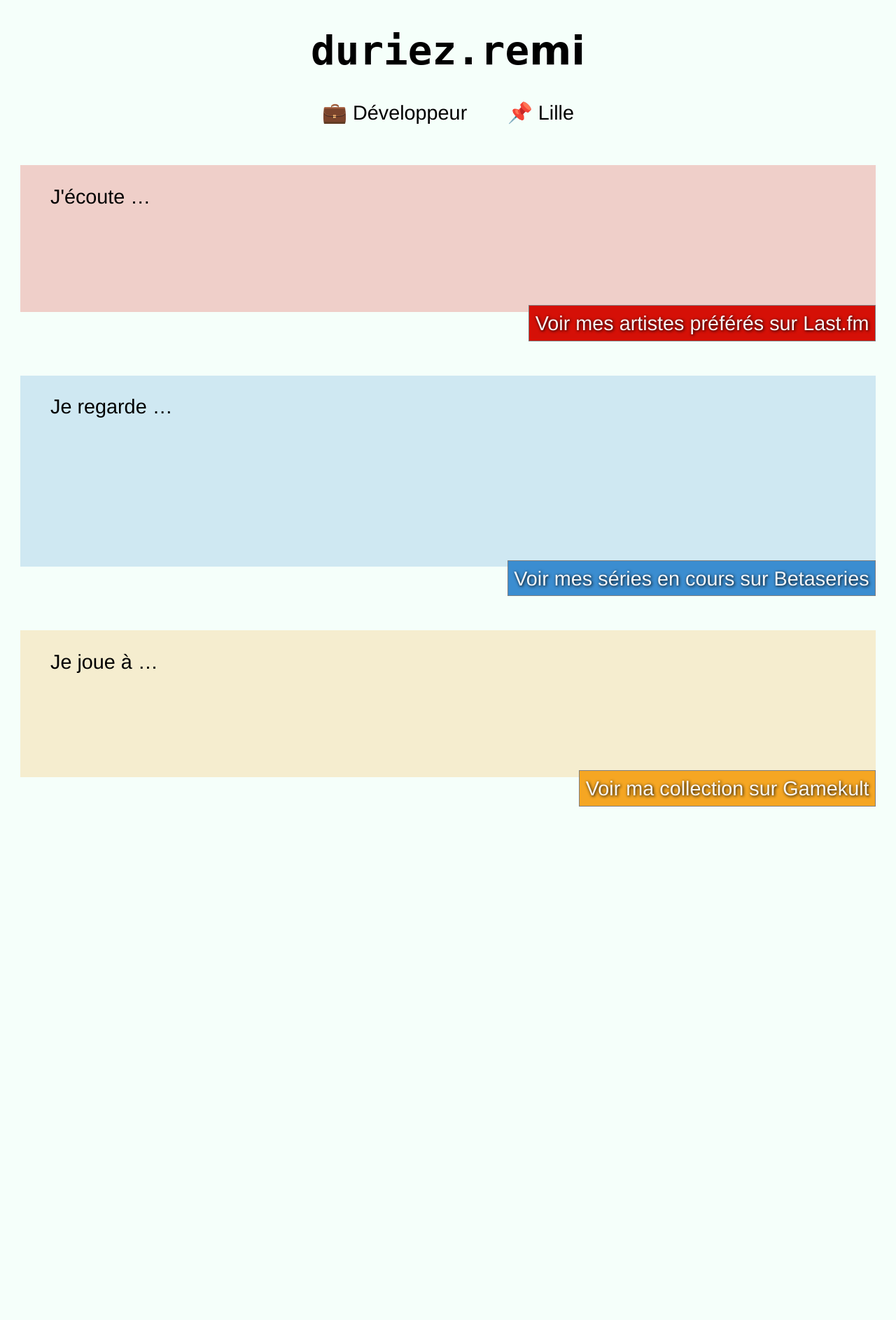
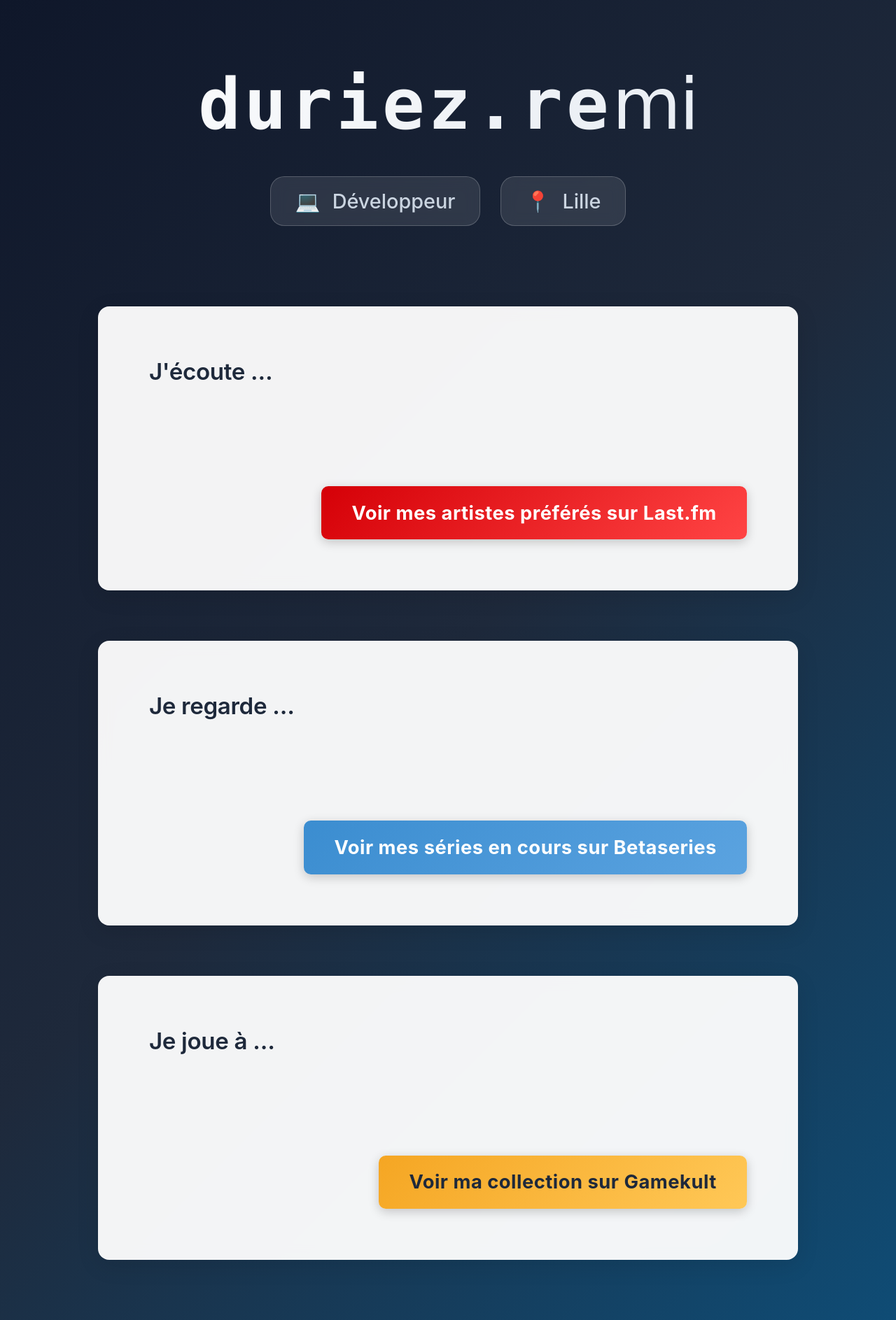
Before and after one commit to remidu/duriezre, a Flask app: page / in a window 1280 px wide. Shown: the whole page at 70% size. Before the commit the page ends 1153 px from the top, so only its background shows below. Run offline with Flask 3, Linux system fonts and the light colour scheme; data that the repository does not hold is empty.

Commit message:
Redesign main page

```diff
--- a/static/script.js
+++ b/static/script.js
@@ -12,7 +12,7 @@ function updateMusic() {
     .then(response => response.json()
     .then(json => {
         let names = json.map(album => album.artist.name);
-        element.textContent = ' '.concat([...new Set(names)].join(', '));
+        element.textContent = [...new Set(names)].join(', ');
         json.forEach(album =>
             this.addImgToProfile('lastfm', album.image, album.artist.name + " – " + album.name, album.url));
     }))
@@ -27,13 +27,13 @@ function updateGames() {
     fetch('/api/gamekult')
     .then(response => response.json()
     .then(json => {
-        element.textContent = ' à '.concat(json.map(game => game.name).join(', '));
+        element.textContent = json.map(game => game.name).join(', ');
         json.forEach(game =>
             this.addImgToProfile('gamekult', game.image, game.name, game.url));
     }))
     .catch(error => {
         console.error("Erreur : " + error);
-        element.textContent = ' aux jeux vidéo';
+        element.textContent = 'des jeux vidéo';
     });
 }
 
@@ -42,7 +42,7 @@ function updateShows() {
     fetch('/api/betaseries')
     .then(response => response.json()
     .then(json => {
-        element.textContent = ' '.concat(json.map(show => show.name.replace(/ \(([0-9])+\)/, '')).join(', '));
+        element.textContent = json.map(show => show.name.replace(/ \(([0-9])+\)/, '')).join(', ');
         json.forEach(show =>
             this.addImgToProfile('betaseries', show.image, show.name, show.url));
     }))
--- a/static/style.css
+++ b/static/style.css
@@ -1,3 +1,9 @@
+* {
+    margin: 0;
+    padding: 0;
+    box-sizing: border-box;
+}
+
 html {
     font-size: calc(1em + 1vw);
 }
@@ -9,124 +15,273 @@ html {
 }
 
 body {
-    background-color: mintcream;
-    font-family: "helvetica", sans-serif;
+    background: linear-gradient(135deg, #0f172a 0%, #1e293b 50%, #0f4c75 100%);
+    font-family: -apple-system, BlinkMacSystemFont, "Segoe UI", "Roboto", sans-serif;
     margin: 0;
+    min-height: 100vh;
+    padding: 3rem 1rem;
+    color: #1e293b;
 }
 
+/* Header */
 header {
     text-align: center;
+    margin-bottom: 4rem;
+}
+
+header h1 {
+    font-size: 3.5rem;
+    font-weight: 700;
+    letter-spacing: -0.02em;
+    background: linear-gradient(135deg, #ffffff 0%, #e2e8f0 100%);
+    -webkit-background-clip: text;
+    -webkit-text-fill-color: transparent;
+    background-clip: text;
+    margin-bottom: 1rem;
 }
 
 header h1 .machine {
-    font-family: monospace;
+    font-family: "SF Mono", Monaco, "Cascadia Code", Inconsolata, monospace;
+    font-weight: 600;
+    letter-spacing: 0.05em;
 }
 
 header h1 .human {
     font-family: cursive;
+    font-weight: 400;
 }
 
-header p span {
-	margin: 0 1em 0 1em;
-	white-space: nowrap;
+header .header-info {
+    display: flex;
+    justify-content: center;
+    gap: 1rem;
+    flex-wrap: wrap;
+    margin-top: 1.5rem;
+}
+
+header .info-badge {
+    display: inline-block;
+    padding: 0.6rem 1.2rem;
+    background: rgba(255, 255, 255, 0.1);
+    backdrop-filter: blur(10px);
+    border: 1px solid rgba(255, 255, 255, 0.2);
+    border-radius: 20px;
+    color: #cbd5e1;
+    font-size: 1rem;
+    font-weight: 500;
+    white-space: nowrap;
+    transition: all 0.3s ease;
+}
+
+header .badge-emoji {
+    margin-right: 0.6rem;
+}
+
+header .info-badge:hover {
+    background: rgba(255, 255, 255, 0.15);
+    border-color: rgba(255, 255, 255, 0.3);
+    color: #f1f5f9;
+}
+
+@media screen and (max-width: 600px) {
+    header h1 {
+        font-size: 2.2rem;
+    }
+
+    header p {
+        font-size: 1rem;
+    }
+}
+
+/* Main Content */
+main {
+    max-width: 1000px;
+    margin: 0 auto;
+    display: flex;
+    flex-direction: column;
+    gap: 2.5rem;
 }
 
 .profile {
-    margin: 2em 1em 2em 1em;
+    background: rgba(255, 255, 255, 0.95);
+    backdrop-filter: blur(10px);
+    border-radius: 16px;
+    overflow: hidden;
+    box-shadow: 0 8px 32px rgba(0, 0, 0, 0.1);
+    transition: box-shadow 0.3s ease;
+    border: 1px solid rgba(255, 255, 255, 0.2);
+}
+
+.profile:hover {
+    box-shadow: 0 20px 48px rgba(0, 0, 0, 0.2);
 }
 
 .profile-display {
     display: flex;
-    align-items: center;
+    align-items: flex-start;
+    gap: 2rem;
+    padding: 2.5rem;
 }
 
 .profile-desc {
     display: flex;
+    flex-direction: column;
+    gap: 1.5rem;
     flex-grow: 1;
-    padding: 0 1em 0 1em;
     text-align: left;
 }
 
 .profile-desc p {
-    margin-left: 0.5em;
-    margin-right: 0.5em;
+    margin: 0;
+    font-size: 1.15rem;
+    font-weight: 600;
+    color: #1e293b;
+    letter-spacing: -0.01em;
 }
 
+.profile-desc p span {
+    font-weight: 700;
+    background: linear-gradient(135deg, #3b82f6 0%, #8b5cf6 100%);
+    -webkit-background-clip: text;
+    -webkit-text-fill-color: transparent;
+    background-clip: text;
+}
+
+.profile-samples {
+    display: flex;
+    flex-wrap: wrap;
+    gap: 1rem;
+    margin-bottom: 0;
+}
+
+.profile-samples a {
+    display: inline-flex;
+    align-items: center;
+    justify-content: center;
+    text-decoration: none;
+    border-radius: 12px;
+    overflow: hidden;
+    transition: all 0.3s ease;
+}
+
+.profile-samples a:hover img {
+    box-shadow: 0 12px 24px rgba(0, 0, 0, 0.2);
+}
+
+.profile-samples img {
+    width: 6rem;
+    height: 6rem;
+    object-fit: cover;
+    border-radius: 12px;
+    display: block;
+    box-shadow: 0 4px 12px rgba(0, 0, 0, 0.15);
+}
+
+/* Responsive adjustments for profile-display */
 @media screen and (max-width: 800px), screen and (max-device-width: 400px) {
-    .profile-desc {
-        flex-wrap: wrap;
+    .profile-display {
+        flex-direction: column;
+        gap: 1.5rem;
+        padding: 1.5rem;
     }
-    .profile-desc p {
-        width: 100%;
+
+    .profile-samples {
+        justify-content: center;
+    }
+
+    .profile-samples img {
+        width: 5rem;
+        height: 5rem;
     }
 }
 
 @media screen and (min-width: 800px) and (min-device-width: 400px) {
     .profile-desc p {
-        width: 45%;
+        width: auto;
     }
+
     .profile-samples {
-        margin-top: 1em;
+        margin-top: 1rem;
+        justify-content: center;
+        gap: 2.5rem;
     }
 }
 
-.profile-samples {
+/* Profile Link Section */
+.profile-link {
+    padding: 0 2.5rem 2.5rem 2.5rem;
     display: flex;
-    flex-grow: 1;
-    justify-content: space-evenly;
-    margin-bottom: 1em;
+    justify-content: flex-end;
 }
 
-.profile-samples img {
-    width: 5em;
+.profile-link a {
+    padding: 0.75rem 1.5rem;
+    border-radius: 10px;
+    color: white;
+    text-decoration: none;
+    font-weight: 700;
+    font-size: 0.95rem;
+    border: none;
+    transition: box-shadow 0.3s ease;
+    cursor: pointer;
+    box-shadow: 0 4px 15px rgba(0, 0, 0, 0.2);
+    letter-spacing: 0.5px;
 }
 
-.profile.betaseries .profile-desc {
-    background-color: rgba(59, 141, 208, 0.2);
+.profile-link a span {
+    display: block;
+}
+
+.profile-link a:hover {
+    box-shadow: 0 8px 25px rgba(0, 0, 0, 0.3);
+}
+
+/* Profile Colors with gradients */
+.profile.lastfm .profile-link a {
+    background: linear-gradient(135deg, #d50007 0%, #ff4444 100%);
+}
+
+.profile.lastfm .profile-link a:hover {
+    background: linear-gradient(135deg, #b80006 0%, #ff6666 100%);
 }
 
 .profile.betaseries .profile-link a {
-    background-color: rgba(59, 141, 208);
+    background: linear-gradient(135deg, #3b8dd0 0%, #5ba3e0 100%);
 }
 
-.profile.betaseries .profile-samples {
-    min-height: 7.5em;
-}
-
-.profile.lastfm .profile-desc {
-    background-color: rgba(213, 16, 7, 0.2);
-}
-
-.profile.lastfm .profile-link a {
-    background-color: rgb(213, 16, 7);
-}
-
-.profile.lastfm .profile-samples {
-    min-height: 5.3em;
-}
-
-.profile.gamekult .profile-desc {
-    background-color: rgba(245, 166, 35, 0.2);
+.profile.betaseries .profile-link a:hover {
+    background: linear-gradient(135deg, #2d6fa8 0%, #4a8fd0 100%);
 }
 
 .profile.gamekult .profile-link a {
-    background-color: rgb(245, 166, 35);
+    background: linear-gradient(135deg, #f5a623 0%, #ffc857 100%);
+    color: #1e293b;
 }
 
-.profile.gamekult .profile-samples {
-    min-height: 5.3em;
+.profile.gamekult .profile-link a:hover {
+    background: linear-gradient(135deg, #d4851b 0%, #ffb500 100%);
 }
 
-.profile-link {
-    text-align: right;
+/* Mobile optimizations */
+@media screen and (max-width: 600px) {
+    body {
+        padding: 1.5rem 1rem;
+    }
+
+    main {
+        gap: 1.5rem;
+    }
+
+    .profile-display {
+        padding: 1.5rem;
+    }
+
+    .profile-link {
+        padding: 0 1.5rem 1.5rem 1.5rem;
+    }
+
+    .profile-link a {
+        padding: 0.6rem 1.2rem;
+        font-size: 0.9rem;
+    }
 }
-
-.profile-link a {
-    border-color: gray;
-    border-style: solid;
-    border-width: thin;
-    color: rgba(255, 255, 255, 0.95);
-    padding: 0.3em;
-    text-decoration: none;
-    text-shadow: 1px 1px 4px black;
-}
--- a/templates/index.html
+++ b/templates/index.html
@@ -7,14 +7,17 @@
     <body>
         <header>
             <h1><span class="machine">duriez.re</span><span class="human">mi</span></h1>
-            <p><span>&#128188; Développeur</span><span>&#128204 Lille</span></p>
+            <div class="header-info">
+                <span class="info-badge"><span class="badge-emoji">💻</span>Développeur</span>
+                <span class="info-badge"><span class="badge-emoji">📍</span>Lille</span>
+            </div>
         </header>
 
         <main>
             <div class="profile lastfm">
                 <div class="profile-display">
                     <div class="profile-desc">
-                        <p>J'écoute<span id="artists"></span>…</p>
+                        <p>J'écoute <span id="artists"></span>…</p>
                         <div class="profile-samples"></div>
                     </div>
                 </div>
@@ -28,7 +31,7 @@
             <div class="profile betaseries">
                 <div class="profile-display">
                     <div class="profile-desc">
-                        <p>Je regarde<span id="shows"></span>…</p>
+                        <p>Je regarde <span id="shows"></span>…</p>
                         <div class="profile-samples"></div>
                     </div>
                 </div>
@@ -42,7 +45,7 @@
             <div class="profile gamekult">
                 <div class="profile-display">
                     <div class="profile-desc">
-                        <p>Je joue<span id="games"></span>…</p>
+                        <p>Je joue à <span id="games"></span>…</p>
                         <div class="profile-samples"></div>
                     </div>
                 </div>
```
